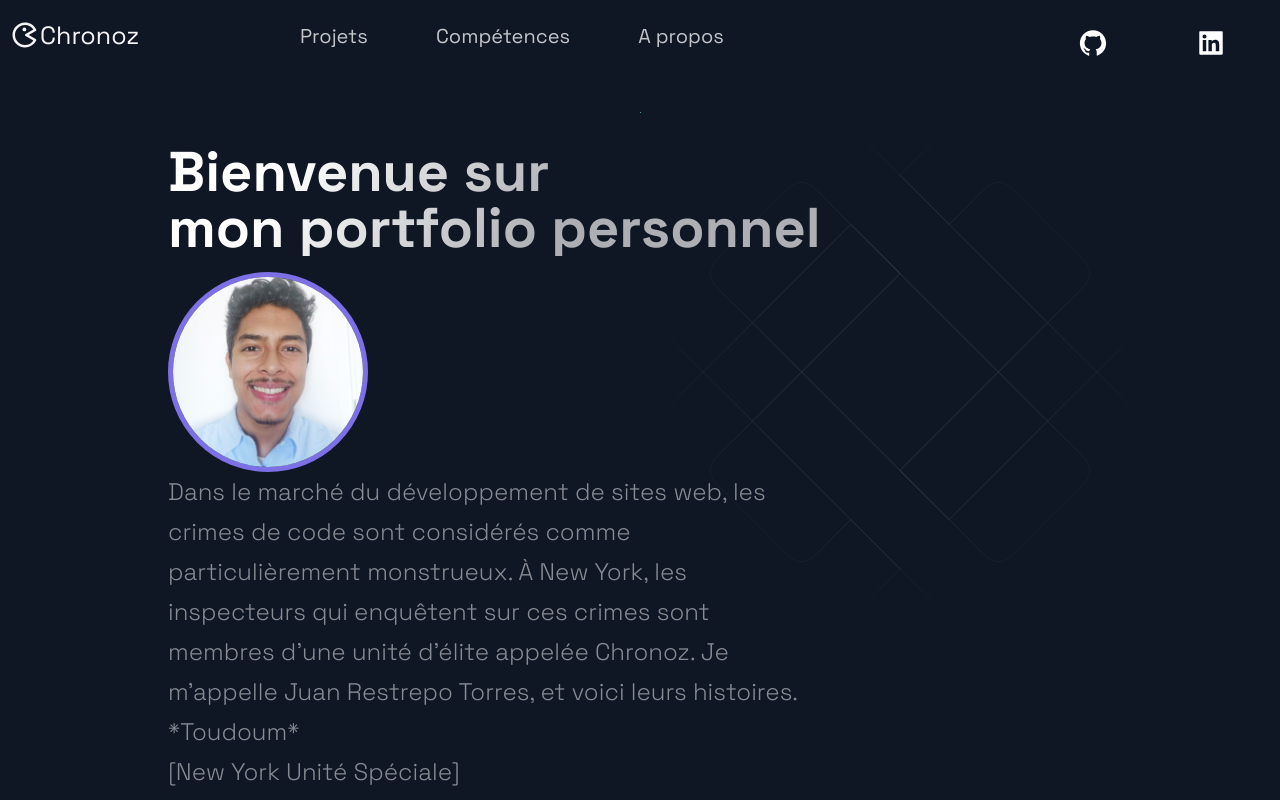
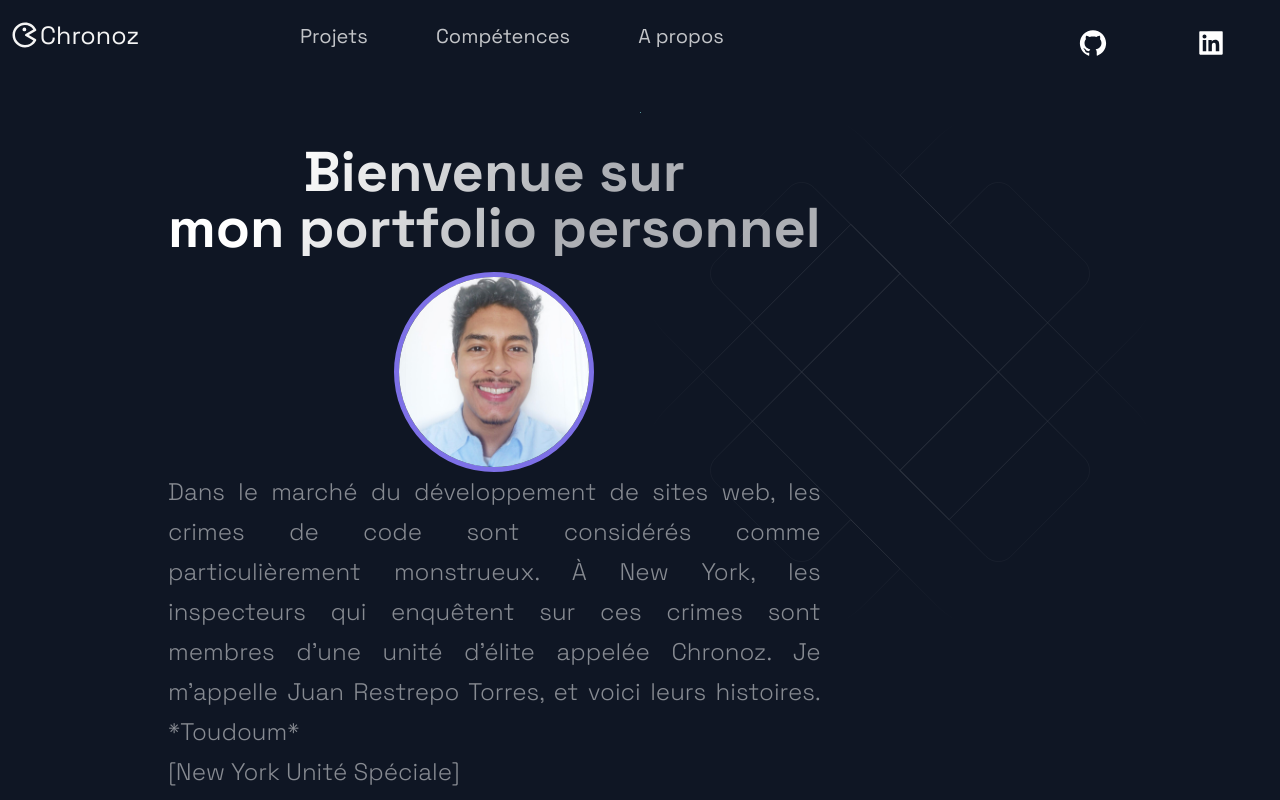
Before and after one commit to JuanR-T/Portfolio, a Next.js app: page / in a window 1280 px wide. Shown: the top 800 px of the page. Built offline with nearby package versions, Linux system fonts and the light colour scheme.

Commit message:
CenterHero

```diff
--- a/src/components/Hero/Hero.js
+++ b/src/components/Hero/Hero.js
@@ -1,7 +1,7 @@
 import React from 'react';
 
 import {ProfileImage} from '../../constants/constants';
-import { BlogCard, CardInfo, ExternalLinks, GridContainer, HeaderThree, Hr, Tag, TagList, TitleContent, UtilityList, Img } from '../Projects/ProjectsStyles';
+import {Img } from '../Projects/ProjectsStyles';
 import { Section, SectionText, SectionTitle } from '../../styles/GlobalComponents';
 import Button from '../../styles/GlobalComponents/Button';
 import { LeftSection, ProfileImageDiv } from './HeroStyles';
--- a/src/components/Hero/HeroStyles.js
+++ b/src/components/Hero/HeroStyles.js
@@ -2,19 +2,25 @@ import styled from 'styled-components';
 
 export const LeftSection = styled.div`
   width: 100%;
+  display:flex;
+  flex-direction:column;
+  align-items:center;
+
 
   @media ${(props) => props.theme.breakpoints.sm} {
     width: 80%;
     display: flex;
     flex-direction: column;
-
+    align-items:center;
     margin: 0 auto;
+    text-align:center;
   }
   @media ${(props) => props.theme.breakpoints.md} {
     width: 100%;
     display: flex;
     flex-direction: column;
 
+    align-items:center;
     margin: 0 auto;
   }
 `;
--- a/src/styles/GlobalComponents/index.js
+++ b/src/styles/GlobalComponents/index.js
@@ -61,6 +61,7 @@ export const SectionText = styled.p`
   font-weight: 300;
   padding-bottom: 3.6rem;
   color: rgba(255, 255, 255, 0.5);
+  text-align:justify;
 
   @media ${(props) => props.theme.breakpoints.md} {
     max-width: 670px;
--- a/src/styles/globals.js
+++ b/src/styles/globals.js
@@ -24,6 +24,7 @@ const GlobalStyles = createGlobalStyle`
   }
   h1,h2,h3,h4,h5,h6,button {
     font-family: ${props => props.theme.fonts.title};
+    text-align:center;
   }
   a {
     text-decoration: none;
```
